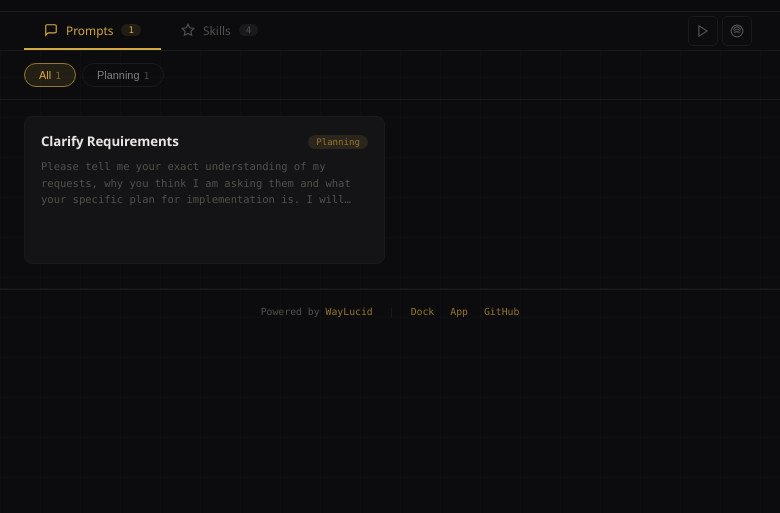
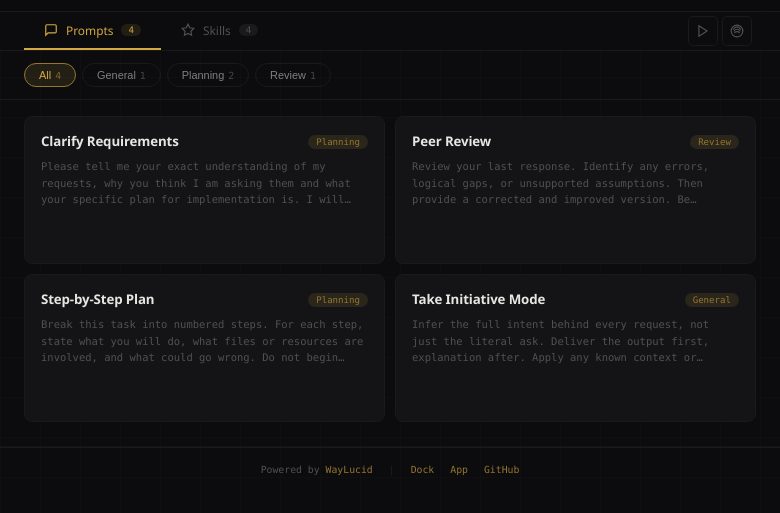
Before and after one commit to WL-MadHacker/promptdeck-public, an Electron app: page index.html in a window 780 px wide. Shown: the part 83-596 px from the top of the page. Drawn offline with Linux system fonts and the light colour scheme; a web font is replaced by a local one.

Commit message:
Fix GitHub link and add default prompts + Claude skills
- Fix footer GitHub link to point to promptdeck-public repo
- Add 4 default prompts: Clarify Requirements, Peer Review, Step-by-Step Plan, Take Initiative Mode
- Add 4 default Claude skills: System Prompt Template, Skill File Template, CLAUDE.md Template, New Session Checklist

```diff
--- a/index.html
+++ b/index.html
@@ -526,7 +526,7 @@ body::before{
   <span class="footer-sep">|</span>
   <a href="https://dock.waylucid.com" target="_blank" rel="noopener">Dock</a>
   <a href="https://app.waylucid.com" target="_blank" rel="noopener">App</a>
-  <a href="https://github.com/WL-MadHacker/PromptDeck" target="_blank" rel="noopener">GitHub</a>
+  <a href="https://github.com/WL-MadHacker/promptdeck-public" target="_blank" rel="noopener">GitHub</a>
 </footer>
 
 <!-- ADD/EDIT MODAL -->
@@ -656,14 +656,17 @@ let settings = { theme: 'dark-gold', accentOverride: null, density: 'comfortable
 let widgetState = { youtube: false, spotify: false };
 
 const DEFAULT_PROMPTS = [
-  { id: crypto.randomUUID(), title: "Clarify Requirements", text: "Please tell me your exact understanding of my requests, why you think I am asking them and what your specific plan for implementation is. I will then either approve the execution of the proposal or I will provide additional feedback and/or context.", category: "Planning", order: 0 }
+  { id: crypto.randomUUID(), title: "Clarify Requirements", text: "Please tell me your exact understanding of my requests, why you think I am asking them and what your specific plan for implementation is. I will then either approve the execution of the proposal or I will provide additional feedback and/or context.", category: "Planning", order: 0 },
+  { id: crypto.randomUUID(), title: "Peer Review", text: "Review your last response. Identify any errors, logical gaps, or unsupported assumptions. Then provide a corrected and improved version. Be specific about what changed and why.", category: "Review", order: 1 },
+  { id: crypto.randomUUID(), title: "Step-by-Step Plan", text: "Break this task into numbered steps. For each step, state what you will do, what files or resources are involved, and what could go wrong. Do not begin execution until I approve the plan.", category: "Planning", order: 2 },
+  { id: crypto.randomUUID(), title: "Take Initiative Mode", text: "Infer the full intent behind every request, not just the literal ask. Deliver the output first, explanation after. Apply any known context or preferences before asking clarifying questions. Scan every task for adjacent opportunities or blockers worth surfacing. End each response with one concrete next step, prioritized by impact. Execute freely within scope — only pause for irreversible actions or genuine ambiguity. Label uncertainty honestly. Never project false confidence.", category: "General", order: 3 }
 ];
 
 const DEFAULT_SKILLS = [
-  { id: crypto.randomUUID(), title: "Git: Undo Last Commit", text: "git reset --soft HEAD~1", category: "Git", language: "bash", type: "snippet", order: 0 },
-  { id: crypto.randomUUID(), title: "Git: Interactive Rebase", text: "git rebase -i HEAD~3", category: "Git", language: "bash", type: "snippet", order: 1 },
-  { id: crypto.randomUUID(), title: "Deploy Checklist", text: "1. Run test suite\n2. Check for console errors\n3. Review PR diff\n4. Merge to main\n5. Verify production deployment\n6. Smoke test critical paths", category: "Workflow", type: "checklist", order: 2 },
-  { id: crypto.randomUUID(), title: "VS Code Shortcuts", text: "Ctrl+Shift+P  Command Palette\nCtrl+P        Quick Open\nCtrl+Shift+`  New Terminal\nCtrl+B        Toggle Sidebar\nCtrl+/        Toggle Comment\nAlt+Up/Down   Move Line\nCtrl+D        Select Next Match", category: "Reference", type: "reference", order: 3 }
+  { id: crypto.randomUUID(), title: "Claude: System Prompt Template", text: "You are [ROLE]. Your task is to [OBJECTIVE].\n\nConstraints:\n- [Constraint 1]\n- [Constraint 2]\n- [Constraint 3]\n\nOutput format:\n- [Format requirement]\n- [Length/structure requirement]\n\nDo not:\n- [Anti-pattern 1]\n- [Anti-pattern 2]", category: "Claude", language: "prompt", type: "snippet", order: 0 },
+  { id: crypto.randomUUID(), title: "Claude: Skill File Template", text: "---\ndescription: Short description of what this skill does\nglobs: **/*.ts, **/*.js\nalwaysApply: false\n---\n\n# Skill Name\n\n## When to Use\nDescribe the trigger conditions for this skill.\n\n## Instructions\n1. Step one\n2. Step two\n3. Step three\n\n## Output Format\nDescribe expected output structure.\n\n## Examples\nProvide concrete examples of input/output.", category: "Claude", language: "markdown", type: "reference", order: 1 },
+  { id: crypto.randomUUID(), title: "Claude: CLAUDE.md Template", text: "# Project Name\n\n## Build & Run\n- `npm install` — install dependencies\n- `npm run dev` — start dev server\n- `npm test` — run tests\n- `npm run build` — production build\n\n## Architecture\n- /src — application source\n- /tests — test files\n- /docs — documentation\n\n## Code Conventions\n- Use TypeScript strict mode\n- Prefer named exports\n- Write tests for all new features\n- Use conventional commits\n\n## Key Files\n- src/index.ts — entry point\n- src/config.ts — configuration", category: "Claude", language: "markdown", type: "reference", order: 2 },
+  { id: crypto.randomUUID(), title: "Claude: New Session Checklist", text: "1. Read CLAUDE.md for project conventions\n2. Check git status and current branch\n3. Review recent commits for context\n4. Identify the task scope and constraints\n5. Confirm approach before executing\n6. Run tests after changes\n7. Commit with descriptive message", category: "Claude", language: "workflow", type: "checklist", order: 3 }
 ];
 
 // ---- INIT ----
```
